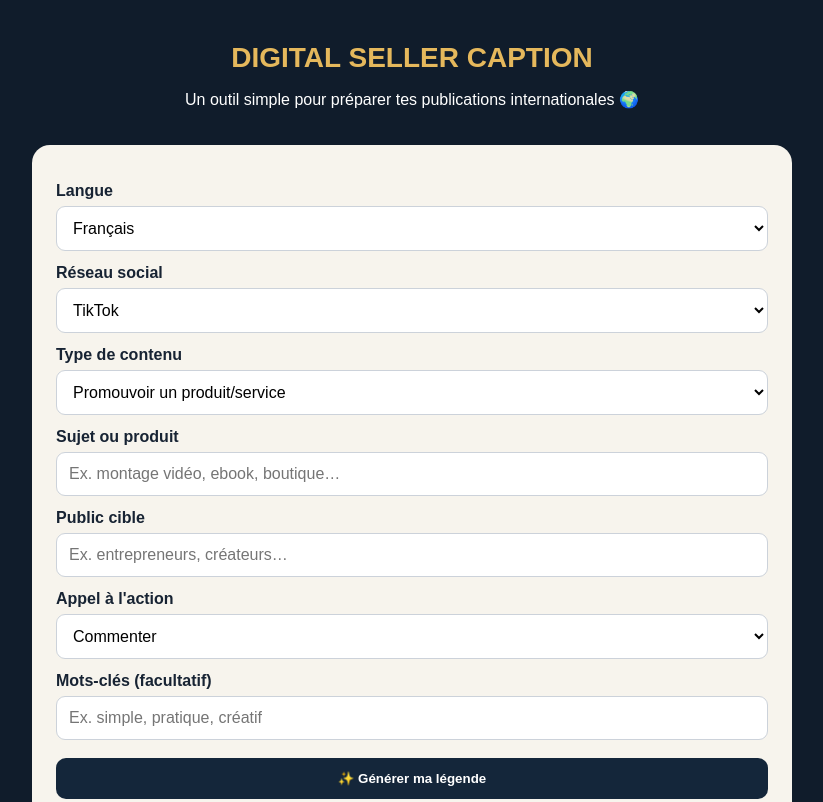
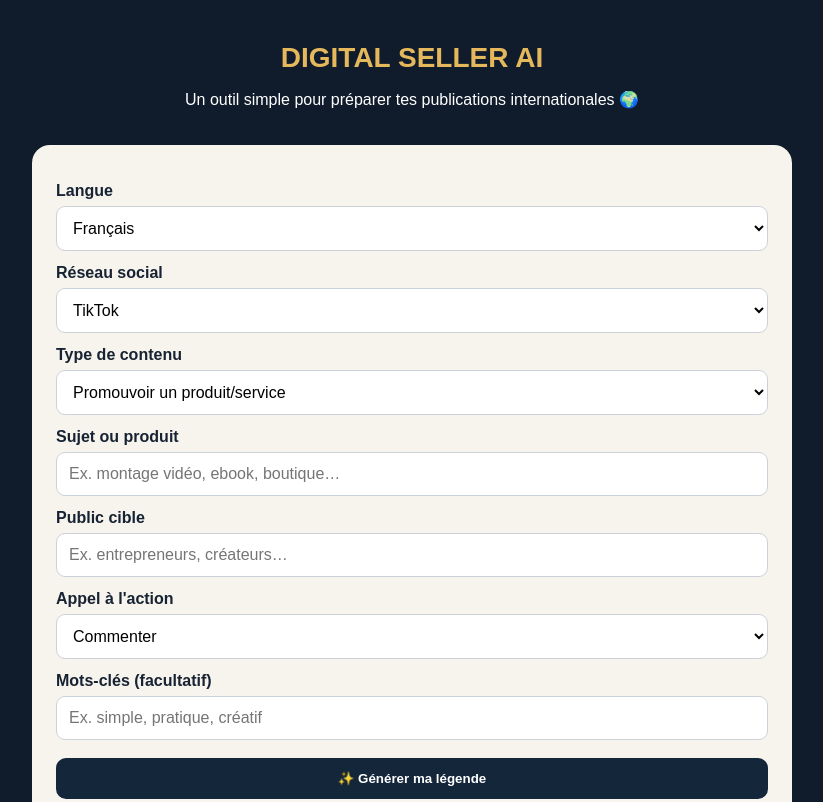
Before and after one commit to mourinhoalberto97-stack/digital-seller-caption-, a plain HTML site: page DIGITAL_SELLER_CAPTION (1).html in a window 1280 px wide. Shown: the top 802 px of the page, without its empty margins (228-1051 px from the left). Drawn offline with Linux system fonts and the light colour scheme.

Commit message:
Update DIGITAL_SELLER_AI

```diff
--- a/DIGITAL_SELLER_CAPTION (1).html
+++ b/DIGITAL_SELLER_CAPTION (1).html
@@ -1,7 +1,7 @@
 <!doctype html><html lang="fr"><meta charset="utf-8"><meta name="viewport" content="width=device-width,initial-scale=1"><title>DIGITAL SELLER Caption</title>
 <style>
 body{margin:0;background:#101c2b;color:#172333;font:16px Arial}.wrap{max-width:760px;margin:auto;padding:22px}header{text-align:center;color:white;padding:20px}header b{color:#e5b85c;font-size:28px}.card{background:#f7f4ed;padding:24px;border-radius:18px}label{display:block;font-weight:bold;margin:13px 0 6px}input,select{width:100%;padding:12px;border:1px solid #ccd2da;border-radius:9px;font-size:16px;background:white;box-sizing:border-box}button{padding:13px;border:0;border-radius:10px;font-weight:bold;cursor:pointer}.go{width:100%;background:#14263a;color:white;margin:18px 0}.out{white-space:pre-wrap;background:white;padding:16px;border-radius:12px;line-height:1.6;min-height:100px}.gold{background:#e5b85c}.small{font-size:12px;color:#667}
-</style><div class="wrap"><header><b>DIGITAL SELLER CAPTION</b><p>Un outil simple pour préparer tes publications internationales 🌍</p></header><main class="card">
+</style><div class="wrap"><header><b>DIGITAL SELLER AI</b><p>Un outil simple pour préparer tes publications internationales 🌍</p></header><main class="card">
 <label>Langue</label><select id="lang"><option value="fr">Français</option><option value="en">English</option><option value="es">Español</option></select>
 <label>Réseau social</label><select id="platform"><option>TikTok</option><option>Instagram</option><option>Facebook</option><option>YouTube Shorts</option><option>LinkedIn</option></select>
 <label>Type de contenu</label><select id="type"><option value="promo">Promouvoir un produit/service</option><option value="tip">Partager un conseil</option><option value="question">Poser une question</option><option value="story">Raconter une histoire</option><option value="launch">Annonce de lancement</option></select>
```
